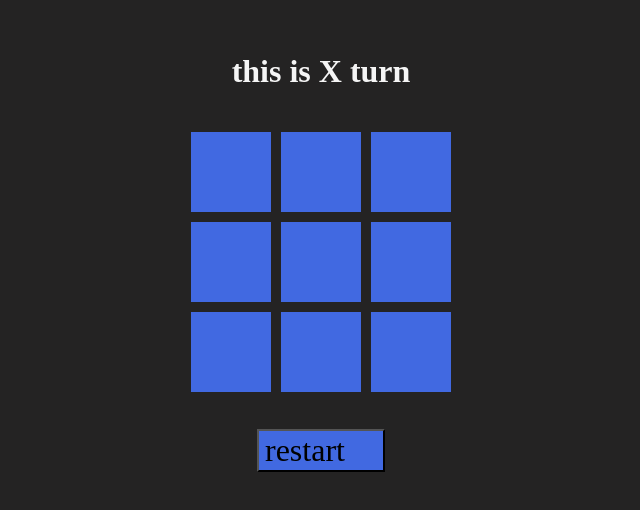
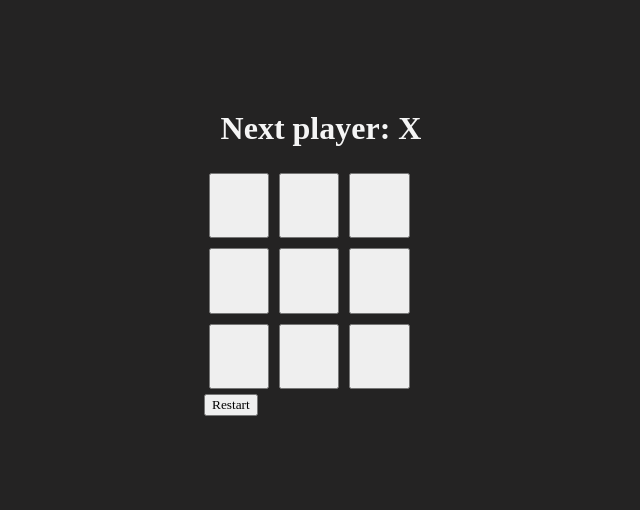
Before and after one commit to HussainALAradi5/Tic-Tac-Toa-React, a React (Vite) app: page / in a window 1280 px wide. Shown: the part 148-658 px from the top of the page, without its empty margins (319-959 px from the left). Built offline with nearby package versions, Linux system fonts and the light colour scheme.

Commit message:
clean some code and introduce some new components in order to have clean code

```diff
--- /dev/null
+++ b/src/components/Game.jsx
@@ -0,0 +1,49 @@
+import Square from './Square'
+import ResultLogic from './ResultLogic'
+import { useState } from 'react'
+import Logic from './Logic'
+
+const Game = () => {
+  const [squares, setSquares] = useState(Array(9).fill(null))
+
+  const {
+    squares: currentSquares,
+    turn,
+    handleClick,
+    handleRestart
+  } = Logic({
+    onClickSquare: setSquares
+  })
+
+  const winner = ResultLogic(currentSquares)
+  let status
+  if (winner) {
+    status = `Winner: ${winner}`
+  } else {
+    status = `Next player: ${turn ? 'X' : 'O'}`
+  }
+
+  return (
+    <div className="game">
+      <div className="status">
+        <h1>{status}</h1>
+      </div>
+
+      <div className="board">
+        {currentSquares.map((value, index) => (
+          <Square
+            key={index}
+            value={value}
+            onSquareClick={() => handleClick(index)}
+          />
+        ))}
+      </div>
+
+      <button className="restart" onClick={handleRestart}>
+        Restart
+      </button>
+    </div>
+  )
+}
+
+export default Game
--- /dev/null
+++ b/src/components/Logic.jsx
@@ -0,0 +1,26 @@
+import { useState } from 'react'
+import ResultLogic from './ResultLogic'
+
+const Logic = ({ onClickSquare }) => {
+  const [squares, setSquares] = useState(Array(9).fill(null))
+  const [turn, setTurn] = useState(true)
+
+  const handleClick = (i) => {
+    if (squares[i] || ResultLogic(squares)) return
+    const nextSquares = squares.slice()
+    nextSquares[i] = turn ? 'X' : 'O'
+    setSquares(nextSquares)
+    setTurn(!turn)
+    onClickSquare(nextSquares)
+  }
+
+  const handleRestart = () => {
+    setTurn(true)
+    setSquares(Array(9).fill(null))
+    onClickSquare(Array(9).fill(null))
+  }
+
+  return { squares, turn, handleClick, handleRestart }
+}
+
+export default Logic
--- a/src/components/MainContainer.jsx
+++ b/src/components/MainContainer.jsx
@@ -1,7 +1,10 @@
-import SquareContainer from "./SquareContainer"
+import Game from './Game'
 
-
-const MainContainer=()=>{
-    return (<div className="mainContainer"><SquareContainer/></div>)
+const MainContainer = () => {
+  return (
+    <div className="mainContainer">
+      <Game />
+    </div>
+  )
 }
 export default MainContainer
--- /dev/null
+++ b/src/components/ResultLogic.jsx
@@ -0,0 +1,21 @@
+const ResultLogic = (squares) => {
+  const lines = [
+    [0, 1, 2],
+    [3, 4, 5],
+    [6, 7, 8],
+    [0, 3, 6],
+    [1, 4, 7],
+    [2, 5, 8],
+    [0, 4, 8],
+    [2, 4, 6]
+  ]
+  for (let i = 0; i < lines.length; i++) {
+    const [a, b, c] = lines[i]
+    if (squares[a] && squares[a] === squares[b] && squares[a] === squares[c]) {
+      return squares[a]
+    }
+  }
+  return null
+}
+
+export default ResultLogic
--- a/src/components/Square.jsx
+++ b/src/components/Square.jsx
@@ -1,8 +1,9 @@
-const Square = (props) => {
+const Square = ({ value, onSquareClick }) => {
   return (
-    <div className="square">
-      <button onClick={props.onSquareClick}>{props.value}</button>
-    </div>
+    <button className="square" onClick={onSquareClick}>
+      {value}
+    </button>
   )
 }
+
 export default Square
--- a/src/components/SquareContainer.jsx
+++ /dev/null
@@ -1,83 +0,0 @@
-import { useState } from 'react'
-import Square from './Square'
-
-const SquareContainer = () => {
-  const [sqaures, setSquares] = useState([])
-  const [turn, setTurn] = useState(true)
-
-  const winnerHandler = (sqaures) => {
-    const firstRow = [0, 1, 2]
-    const secondRow = [3, 4, 5]
-    const thirdRow = [6, 7, 8]
-    const firstColumn = [0, 3, 6]
-    const secondColumn = [1, 4, 7]
-    const thirdColumn = [2, 5, 8]
-    const fourthColumn = [0, 4, 8]
-    const fifthCoulmn = [2, 4, 6]
-    const lines = [
-      firstRow,
-      secondRow,
-      thirdRow,
-      firstColumn,
-      secondColumn,
-      thirdColumn,
-      fourthColumn,
-      fifthCoulmn
-    ]
-    for (let i = 0; i < lines.length; i++) {
-      const [a, b, c] = lines[i]
-      if (
-        sqaures[a] &&
-        sqaures[a] === sqaures[b] &&
-        sqaures[a] === sqaures[c]
-      ) {
-        return sqaures[a]
-      }
-    }
-    return null
-  }
-  const winner = winnerHandler(sqaures)
-  let status
-  if (winner) {
-    status = 'winner:' + winner
-  } else {
-    status = 'this is ' + (turn ? 'X' : 'O') + ' turn'
-  }
-
-  const handleClick = (i) => {
-    console.log('i=', i)
-    if (sqaures[i] || winnerHandler(sqaures)) return
-    const nextSqaures = sqaures.slice()
-    if (turn) nextSqaures[i] = 'X'
-    else nextSqaures[i] = 'O'
-    setSquares(nextSqaures)
-    setTurn(!turn)
-  }
-  const handleRestart = () => {
-    setTurn(true)
-    setSquares([])
-  }
-  return (
-    <div className="squareContainer">
-      <div className="status">
-        <h1>{status}</h1>
-      </div>
-
-      <Square value={sqaures[0]} onSquareClick={() => handleClick(0)} />
-      <Square value={sqaures[1]} onSquareClick={() => handleClick(1)} />
-      <Square value={sqaures[2]} onSquareClick={() => handleClick(2)} />
-
-      <Square value={sqaures[3]} onSquareClick={() => handleClick(3)} />
-      <Square value={sqaures[4]} onSquareClick={() => handleClick(4)} />
-      <Square value={sqaures[5]} onSquareClick={() => handleClick(5)} />
-
-      <Square value={sqaures[6]} onSquareClick={() => handleClick(6)} />
-      <Square value={sqaures[7]} onSquareClick={() => handleClick(7)} />
-      <Square value={sqaures[8]} onSquareClick={() => handleClick(8)} />
-      <button className="restrt" onClick={handleRestart}>
-        restart
-      </button>
-    </div>
-  )
-}
-export default SquareContainer
```
